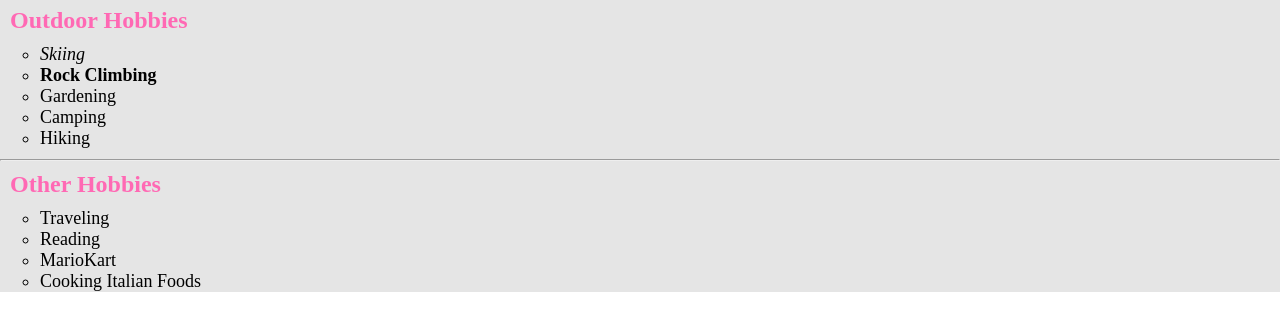
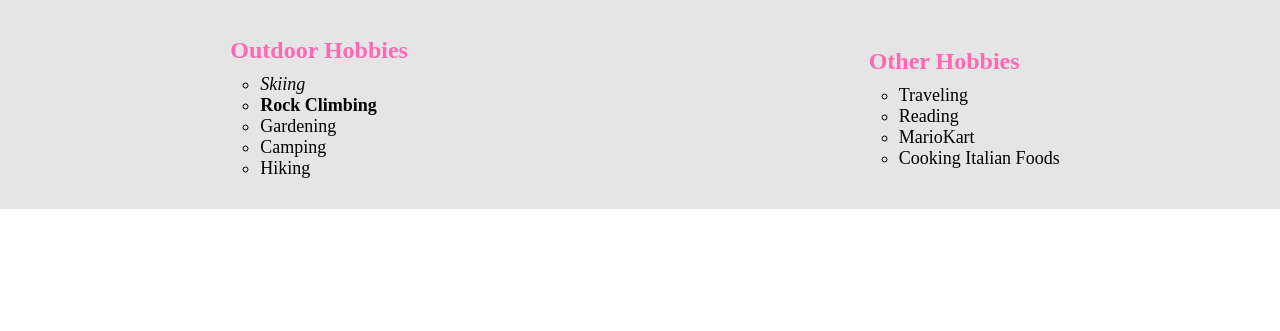
Before and after one commit to LorenaIannicelli/Website, a plain HTML site: page subpages/hobbies.html in a window 1280 px wide. Shown: the part 101-432 px from the top of the page. Drawn offline with Linux system fonts and the light colour scheme.

Commit message:
update hobby page to use flexbox

```diff
--- a/subpages/hobbies.html
+++ b/subpages/hobbies.html
@@ -3,10 +3,9 @@
     <head>
         <title>Lorena's Hobbies</title>
         <link rel='stylesheet' href='../webStyles.css'/>
-        <link rel='stylesheet' href='hobbyStyles.css'/>
+        <link rel='stylesheet' href='hobby.css'/>
     </head>
     <body>
-
         <ul class='sidebar'>
             <li class='barLink'> <a href='/../index.html'>Home</a></li>
             <li class='barLink'> <a href='images.html'>Pictures </a></li>
@@ -17,7 +16,8 @@
         </ul>
         <div class=mainPage>
             <h1> Hobbies! </h1>
-
+            <div class="flexContainer">
+                <div class="list">
                     <h2>Outdoor Hobbies</h2>
                     <ul>
                         <li><em>Skiing</em></li>
@@ -26,7 +26,8 @@
                         <li>Camping</li>
                         <li>Hiking</li>
                     </ul>
-        <hr/>
+            </div>
+                <div class="list">
                     <h2>Other Hobbies</h2>
                     <ul>
                         <li>Traveling</li>
@@ -34,6 +35,8 @@
                         <li>MarioKart</li>
                         <li>Cooking Italian Foods</li>
                     </ul>
-    </div>
+                </div>  <!--list div-->
+            </div>  <!--flexContainer div -->
+        </div>  <!--mainPage div -->
     </body>
 </html>
--- /dev/null
+++ b/subpages/hobby.css
@@ -0,0 +1,17 @@
+h1 {
+    text-align: center;
+    color: deeppink;
+}
+
+.flexContainer {
+    background-color: #E5E5E5;
+    padding: 20px 0;
+    display: flex;
+    justify-content: space-around;
+    align-items: center;
+
+}
+
+.list {
+    flex-direction: column;
+}
--- a/subpages/hobbyStyles.css
+++ /dev/null
@@ -1,4 +0,0 @@
-h1 {
-    text-align: center;
-    color: #ff1493
-}
```
Lines whose indentation alone changed are shown as unchanged.
